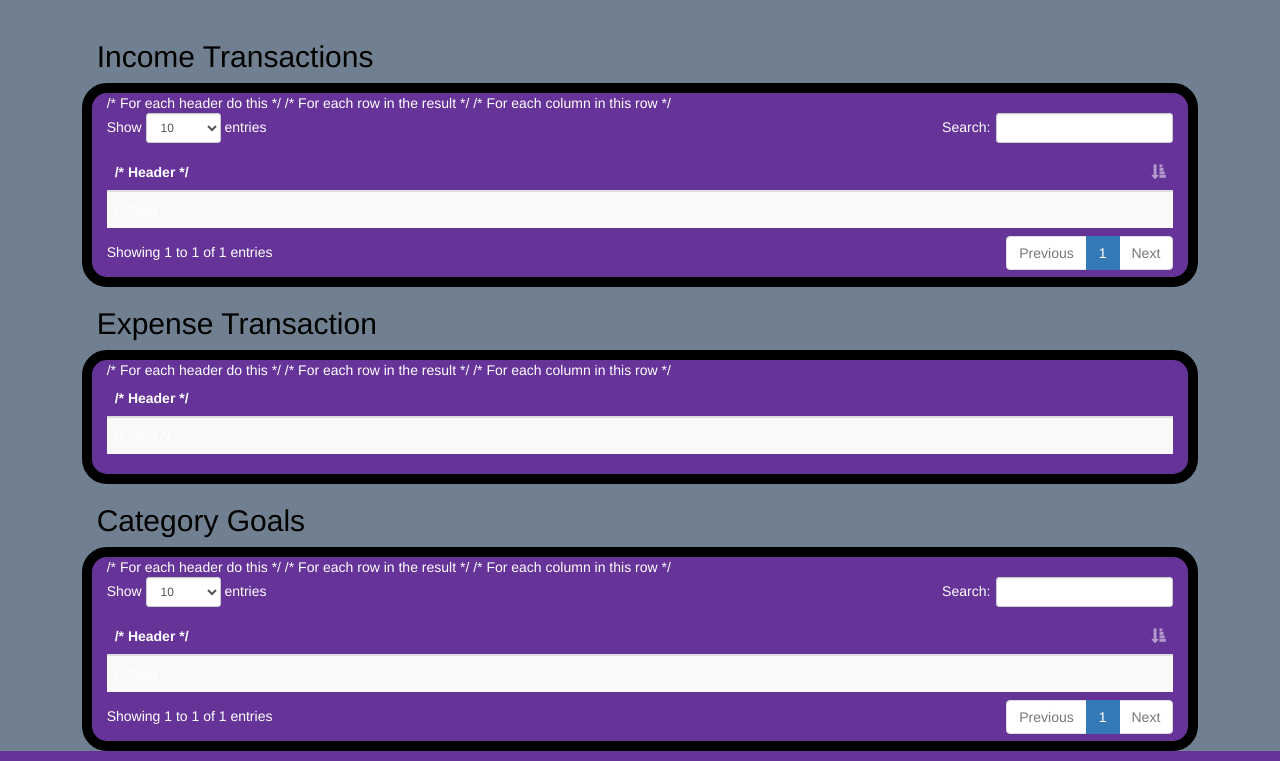
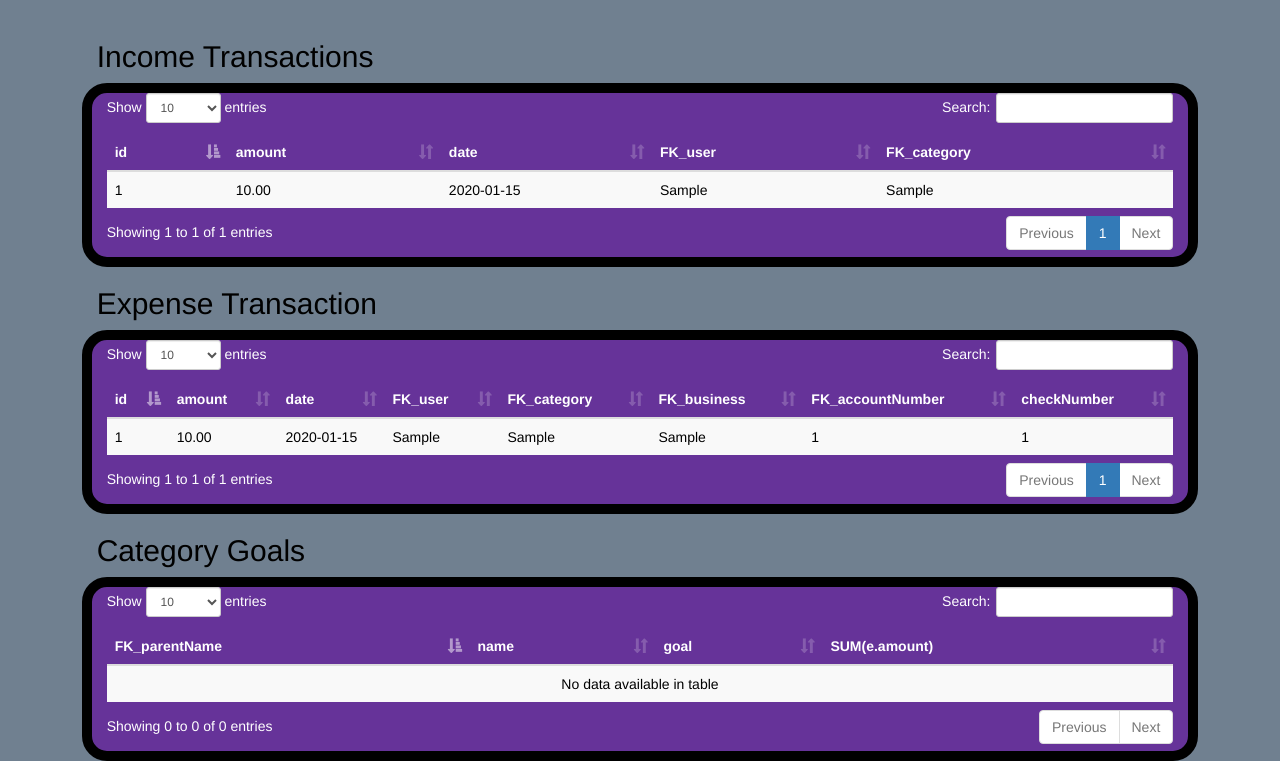
Before and after one commit to cbdrx/DatabaseProject, a PHP site: page / in a window 1280 px wide. Shown: the part 52-813 px from the top of the page. Run offline with PHP 8.4, Linux system fonts and the light colour scheme; the visitor is signed in with stand-in values (Sample User, id 1); tables that the repository leaves empty hold one stand-in row (values such as "Sample post").

Commit message:
Adds the table generation from mysqli_result code. Will have to change category goals queries

```diff
--- a/html/css/base.css
+++ b/html/css/base.css
@@ -37,3 +37,7 @@ body {
 .col-center{
   margin:0 auto;
 }
+
+td{
+    color: black;
+}
--- a/html/php/Queries.php
+++ b/html/php/Queries.php
@@ -44,7 +44,7 @@
         return $results;
     }
 
-    function ExpenseTransactionForUser($username)
+    function ExpenseTransactionsForUser($username)
     {
         $conn = ConnectToDB();
         $query = "select * from expenseTransaction where FK_user = '$username' order by date desc;";
@@ -57,9 +57,12 @@
     function CategoryTableRowsForUser($username)
     {
         $conn = ConnectToDB();
-        $query = "select c.name, c.income, SUM(e.amount), c.goal" .
-            "from category as c, expenseReport as e" .
-            "where FK_user = " . $username . " order by date desc;";
+        $query = ("select c.FK_parentName, c.name, c.goal, SUM(e.amount)" .
+            " from category as c, expenseTransaction as e " .
+            " where c.FK_createdBy = '$username'" .
+            " and  e.FK_user = '$username'" .
+            " and e.FK_category = c.name" .
+            " group by c.FK_parentName, c.name, c.goal");
 
         $results = $conn->query($query);
         $conn->close();
--- /dev/null
+++ b/html/php/Tables.php
@@ -0,0 +1,33 @@
+<?php
+
+function BuildTable($query_result)
+{
+    $numFields = $query_result->field_count;
+    $table = "<thead>\n\t<tr>";
+
+    for($i = 0; $i < $numFields; $i++)
+    {
+        $table .= ("<th> ". ($query_result->fetch_field_direct($i)->name) . " </th>\n");
+    }
+
+    $table .= "</tr></thead>";
+
+    $table .= "<tbody>";
+    for($i = 0; $i < $query_result->num_rows; $i++)
+    {
+        $table .= "<tr>";
+        $currentTuple = $query_result->fetch_row();
+        for($j = 0; $j < $numFields; $j++)
+        {
+            $table .= "<td>";
+            $table .= $currentTuple[$j];
+            $table .= "</td>\n";
+        }
+        $table .= "</tr>";
+    }
+    $table .= "</tbody>";
+
+    return $table;
+}
+
+?>
```
Also changed, not shown: html/index.php (+13 -35 lines).
